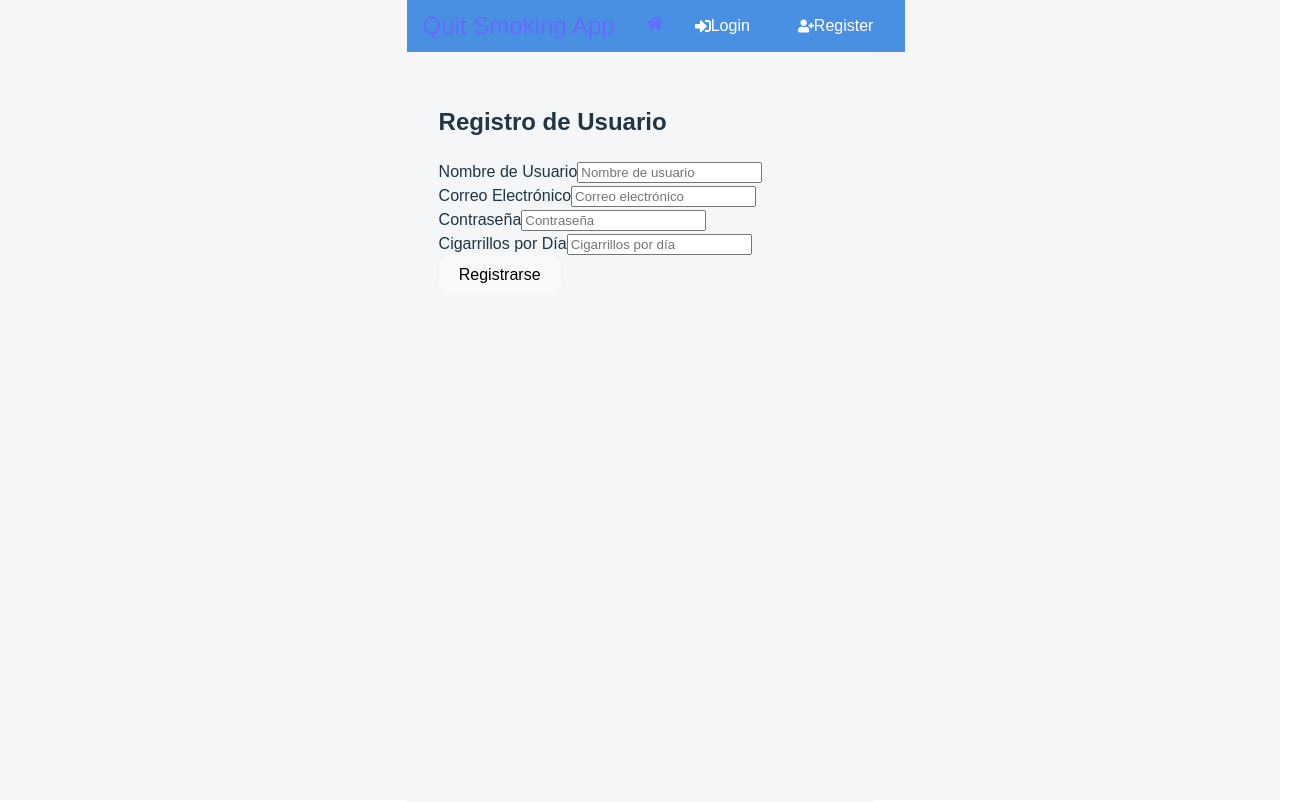
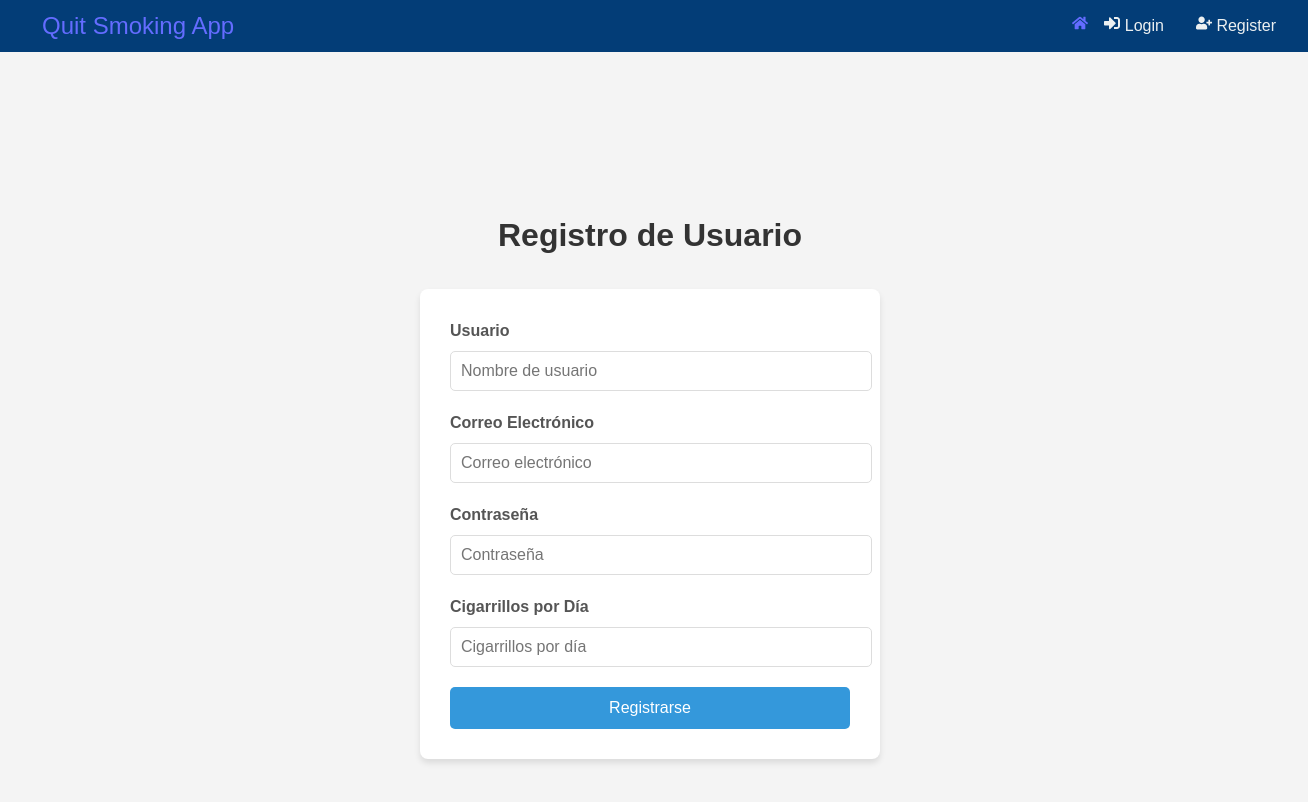
Before and after one commit to mariopelayopinzon/QuitSmokingApp-FrontEnd, a React (Vite) app: page /register in a window 1280 px wide. Shown: the top 802 px of the page, 1308 px wide, since content can reach past the window. Built offline with nearby package versions, Linux system fonts and the light colour scheme.

Commit message:
prueba de nuevo scss

```diff
--- a/src/assets/styles/components/_navbar.scss
+++ b/src/assets/styles/components/_navbar.scss
@@ -1,21 +1,23 @@
 .navbar {
     padding: 0;
     margin: 0;
-    background-color: #2c3e50;
+    background-color: #033d77;
     padding: 1rem;
+    padding-left: 50px;
     display: flex;
     justify-content: space-between;
     align-items: center;
-    width: 100%;
+    width: 1250px;
     height: 20px;
     max-width: 100%;
+    position: relative;
 
     &-brand {
       font-size: 1.5rem;
-      color: #ecf0f1;
+      color: white;
       text-decoration: none;
       &:hover {
-        color: #3498db;
+        color: white;
       }
     }
 
@@ -30,12 +32,12 @@
         font-size: 1rem;
 
         &:hover {
-          color: #3498db;
+          color: white;
         }
       }
 
       .navbar-brand {
-        color: black
+        color: white;
       }
 
       .logout-btn {
@@ -47,7 +49,7 @@
         margin-left: 1rem;
 
         &:hover {
-          color: #e74c3c;
+          color: #ffffff;
         }
       }
     }
--- a/src/assets/styles/dashboard.scss
+++ b/src/assets/styles/dashboard.scss
@@ -14,7 +14,7 @@
 
     h1 {
       font-size: 1.5rem;
-      color: #4CAF50; // Color verde para un toque positivo
+      color: #3498db; // Color verde para un toque positivo
     }
   }
 
@@ -33,7 +33,7 @@
 
       .icon {
         font-size: 2rem;
-        color: #4CAF50;
+        color: #3498db;
         margin-bottom: 10px;
       }
 
@@ -51,7 +51,7 @@
         margin: 10px 0;
 
         .progress-fill {
-          background-color: #4CAF50;
+          background-color: #3498db;
           height: 100%;
           transition: width 0.3s ease;
         }
@@ -77,7 +77,7 @@
 
         .icon {
           font-size: 1.5rem;
-          color: #4CAF50;
+          color: #3498db;
           margin-bottom: 10px;
         }
 
@@ -90,7 +90,7 @@
         p {
           font-size: 1.2rem;
           font-weight: bold;
-          color: #4CAF50;
+          color: #3498db;
         }
       }
     }
@@ -129,7 +129,7 @@
   }
 
   .loading {
-    color: #4CAF50;
+    color: #3498db;
   }
 
   .error {
--- a/src/assets/styles/login.scss
+++ b/src/assets/styles/login.scss
@@ -111,7 +111,7 @@ html, body {
             font-size: 1rem;
 
             &:hover {
-                background-color: darken(#4299E1, 10%);
+                background-color: black;
                 transform: translateY(-2px);
                 box-shadow: 0 4px 6px rgba(0, 0, 0, 0.1);
             }
--- a/src/assets/styles/main.scss
+++ b/src/assets/styles/main.scss
@@ -2,37 +2,13 @@ body {
     font-family: 'Arial', sans-serif;
     margin: 0;
     padding: 0;
+    padding-left: 10px;
     background-color: #f5f5f5;
     max-width: 100%;
     max-height: 100%;
+    width: 100%;
+    align-items: center;
   }
-
-  .navbar {
-    background-color: #4a90e2;
-    color: white;
-    padding: 1rem;
-    display: flex;
-    justify-content: space-between;
-    align-items: center;
-
-    .navbar-brand {
-      font-size: 1.5rem;
-    }
-
-    .navbar-menu {
-      display: flex;
-      gap: 1rem;
-
-      .navbar-item {
-        color: white;
-        text-decoration: none;
-        display: flex;
-        align-items: center;
-
-        &:hover {
-          text-decoration: underline;
-        }
-      }
 
       .logout-btn {
         background: none;
@@ -40,7 +16,6 @@ body {
         color: white;
         cursor: pointer;
       }
-    }
-  }
+
 
   //
--- a/src/assets/styles/register.scss
+++ b/src/assets/styles/register.scss
@@ -1,119 +1,120 @@
-body, html {
-    padding: 0;
-    margin: 0;
-    height: 100%;
-    font-family: -apple-system, BlinkMacSystemFont, 'Segoe UI', Roboto, Oxygen, Ubuntu, Cantarell, 'Open Sans', 'Helvetica Neue', sans-serif;
+.register-container {
+    display: flex;
+    flex-direction: column;
+    align-items: center;
+    justify-content: center;
+    min-height: 100vh;
+    background-color: #f4f4f4;
+    padding: 20px;
+
+    h2 {
+      color: #333;
+      margin-bottom: 30px;
+      font-size: 2rem;
+      text-align: center;
     }
 
-.register-container {
-    display: flex-box;
-    justify-content: center;
-    align-items: center;
-    min-height: 100vh;
+    .error-message {
+      background-color: #ffebee;
+      color: #d32f2f;
+      padding: 10px;
+      border-radius: 5px;
+      margin-bottom: 20px;
       width: 100%;
-    background-color: #f4f6f7;
-    box-sizing: border-box;
-    padding: 2rem;
+      max-width: 400px;
+      text-align: center;
     }
 
-.register-form {
-    justify-content: space-between;
-    align-items: center;
-    display: flex-box;
+    form {
       background-color: white;
-    padding: 2.5rem;
-    border-radius: 12px;
-    box-shadow: 0 10px 25px rgba(0, 0, 0, 0.1);
+      border-radius: 8px;
+      box-shadow: 0 4px 6px rgba(0, 0, 0, 0.1);
+      padding: 30px;
       width: 100%;
-    max-width: 450px;
-    text-align: center;
-
-    h2 {
-        text-align: center;
-        color: #2c3e50;
-        margin-bottom: 2rem;
-        font-size: 1.8rem;
-        font-weight: 600;
-    }
+      max-width: 400px;
 
       .form-group {
-        margin-bottom: 1.5rem;
-        text-align: left;
+        margin-bottom: 20px;
 
         label {
           display: block;
-            margin-bottom: 0.5rem;
-            color: #34495e;
-            font-weight: 500;
+          margin-bottom: 8px;
+          color: #555;
+          font-weight: 600;
         }
 
         input {
           width: 100%;
-            padding: 0.85rem;
-            border: 1px solid #bdc3c7;
-            border-radius: 6px;
-            transition: all 0.3s ease;
+          padding: 10px;
+          border: 1px solid #ddd;
+          border-radius: 5px;
           font-size: 1rem;
+          transition: border-color 0.3s ease;
 
           &:focus {
             outline: none;
-                border-color: #3498db;
-                box-shadow: 0 0 0 2px rgba(52, 152, 219, 0.2);
+            border-color: #4CAF50;
+            box-shadow: 0 0 5px rgba(76, 175, 80, 0.3);
           }
+
+          &.input-error {
+            border-color: #f44336;
           }
         }
 
-    .register-button {
+        .error-text {
+          color: #f44336;
+          font-size: 0.8rem;
+          margin-top: 5px;
+          display: block;
+        }
+      }
+
+      button {
         width: 100%;
-        padding: 0.85rem;
+        padding: 12px;
         background-color: #3498db;
         color: white;
         border: none;
-        border-radius: 6px;
+        border-radius: 5px;
+        font-size: 1rem;
         cursor: pointer;
-        transition: all 0.3s ease;
-        font-size: 1rem;
-        font-weight: 600;
-        justify-content: center;
-        padding-left: 50px;
-        padding-right: 50px;
+        transition: background-color 0.3s ease;
 
         &:hover {
-            background-color: #2980b9;
+          background-color: black;
           transform: translateY(-2px);
                 box-shadow: 0 4px 6px rgba(0, 0, 0, 0.1);
         }
 
-        &:active {
-            transform: translateY(0);
-            box-shadow: none;
-        }
-    }
-
-    .form-footer {
-        margin-top: 1.5rem;
-        text-align: center;
-        color: #7f8c8d;
-
-        a {
-            color: #3498db;
-            text-decoration: none;
-            margin-left: 0.5rem;
-            transition: color 0.3s ease;
-
-            &:hover {
-                color: #2980b9;
-                text-decoration: underline;
-            }
+        &:disabled {
+          background-color: #cccccc;
+          cursor: not-allowed;
         }
       }
     }
 
     // Responsive adjustments
-@media screen and (max-width: 480px) {
-    .register-form {
-        padding: 2rem 1.5rem;
-        margin: 0 auto;
+    @media (max-width: 480px) {
+      form {
+        padding: 20px;
         width: 90%;
       }
     }
+
+    // Subtle animations
+    @keyframes fadeIn {
+      from {
+        opacity: 0;
+        transform: translateY(20px);
+      }
+      to {
+        opacity: 1;
+        transform: translateY(0);
+      }
+    }
+
+    .fade-in {
+      animation: fadeIn 0.5s ease-out;
+    }
+  }
--- a/src/components/common/PrivateRoute.jsx
+++ b/src/components/common/PrivateRoute.jsx
@@ -1,5 +1,5 @@
-import React, { useEffect, useState, useCallback } from 'react';
-import { Navigate, Outlet, useNavigate, useLocation } from 'react-router-dom';
+import React, { useEffect } from 'react';
+import { Outlet, useNavigate } from 'react-router-dom';
 import { useSelector, useDispatch } from 'react-redux';
 import { createSelector } from '@reduxjs/toolkit';
 import { FaLock } from 'react-icons/fa';
@@ -7,11 +7,9 @@ import { isAuthenticated, validateToken } from '../../services/authService';
 import { checkOnboardingStatus, logout } from '../../redux/slices/authSlice';
 import '../../assets/styles/privateRoute.scss';
 
-// Selectores memoizados
-const selectAuthState = (state) => state.auth;
-
+// Selector memoizado
 const selectAuthDetails = createSelector(
-  [selectAuthState],
+  [(state) => state.auth],
   (auth) => ({
     user: auth.user,
     isAuthenticated: auth.isAuthenticated,
@@ -24,19 +22,26 @@ const selectAuthDetails = createSelector(
 
 export default function PrivateRoute() {
   const dispatch = useDispatch();
-  const location = useLocation();
   const navigate = useNavigate();
-  const [navigationAttempts, setNavigationAttempts] = useState(0);
 
-  // Usar selectores memoizados
-  const { user, isAuthenticated: reduxAuthenticated, token, loading, hasCompletedOnboarding, activeQuitPlan } = useSelector(selectAuthDetails);
+  const {
+    isAuthenticated: reduxAuthenticated,
+    token,
+    loading,
+    hasCompletedOnboarding,
+    activeQuitPlan
+  } = useSelector(selectAuthDetails);
 
+  // Efecto principal de autenticación y navegación
   useEffect(() => {
-    const syncAuthState = async () => {
-      if (!isAuthenticated()) {
-        return <Navigate to="/login" replace />;
+    const checkAuthStatus = async () => {
+      // Verificar autenticación
+      if (!reduxAuthenticated) {
+        navigate('/login');
+        return;
       }
 
+      // Validar token
       if (token) {
         try {
           validateToken(token);
@@ -44,44 +49,40 @@ export default function PrivateRoute() {
         } catch (error) {
           console.error('Auth Sync Error', error);
           dispatch(logout());
+          navigate('/login');
         }
+      }
+
+      // Verificar estado de onboarding
+      if (!hasCompletedOnboarding) {
+        navigate('/onboarding');
+        return;
+      }
+
+      // Verificar plan de reducción
+      if (!activeQuitPlan) {
+        navigate('/reduction-plan');
+        return;
       }
     };
 
-    syncAuthState();
-  }, [dispatch, token]);
+    checkAuthStatus();
+  }, [
+    reduxAuthenticated,
+    token,
+    hasCompletedOnboarding,
+    activeQuitPlan,
+    dispatch,
+    navigate
+  ]);
 
-
-
+  // Componente de carga
   if (loading) {
-    return <div className="loading-container">Cargando...</div>; // Componente de carga
+    return <div className="loading-container">Cargando...</div>;
   }
 
-
-
-  const handleNavigation = (path) => {
-    setNavigationAttempts((prev) => prev + 1);
-    navigate(path, { state: { from: location.pathname, attempts: navigationAttempts }, replace: true });
-  };
-
-  const renderRedirect = (message, buttonText, path) => (
-    <div className="redirect">
-      <FaLock className="lock-icon" />
-      <h2>{message}</h2>
-      <button onClick={() => handleNavigation(path)} className="redirect-btn">
-        {buttonText}
-      </button>
-    </div>
-  );
-
-  if (!hasCompletedOnboarding) {
-    return renderRedirect('Completa tu perfil de fumador', 'Completar Perfil', '/onboarding');
-  }
-
-  if (!activeQuitPlan) {
-    return renderRedirect('Crea tu Plan para Dejar de Fumar', 'Crear Plan', '/create-plan');
-  }
-
-  // Renderiza las rutas protegidas
-  return <Outlet />;
+  // Renderizado condicional de rutas protegidas
+  return reduxAuthenticated && hasCompletedOnboarding && activeQuitPlan
+    ? <Outlet />
+    : null;
 }
--- a/src/pages/Register.jsx
+++ b/src/pages/Register.jsx
@@ -137,7 +137,7 @@ const Register = () => {
             <form onSubmit={handleSubmit}>
                 {/* Campo de nombre de usuario */}
                 <div className="form-group">
-                    <label htmlFor="username">Nombre de Usuario</label>
+                    <label htmlFor="username">Usuario</label>
                     <input
                         type="text"
                         id="username"
--- a/src/redux/slices/authSlice.js
+++ b/src/redux/slices/authSlice.js
@@ -46,9 +46,9 @@ export const checkOnboardingStatus = createAsyncThunk(
   'auth/checkOnboardingStatus',
   async (__,{ rejectWithValue}) => {
     try {
-      return true;
-      //const response = await api.get('/api/user/onboarding-status');
-      //return response.data.hasCompleteOnboarding;
+      // return false;
+      const response = await api.get('/api/user/reduction-plan');
+      return response.data.hasCompleteOnboarding;
     } catch (error) {
       return rejectWithValue(error.response?.data?.message || 'Error al verificar estado de onboarding');
 
```
Lines whose indentation alone changed are shown as unchanged.
